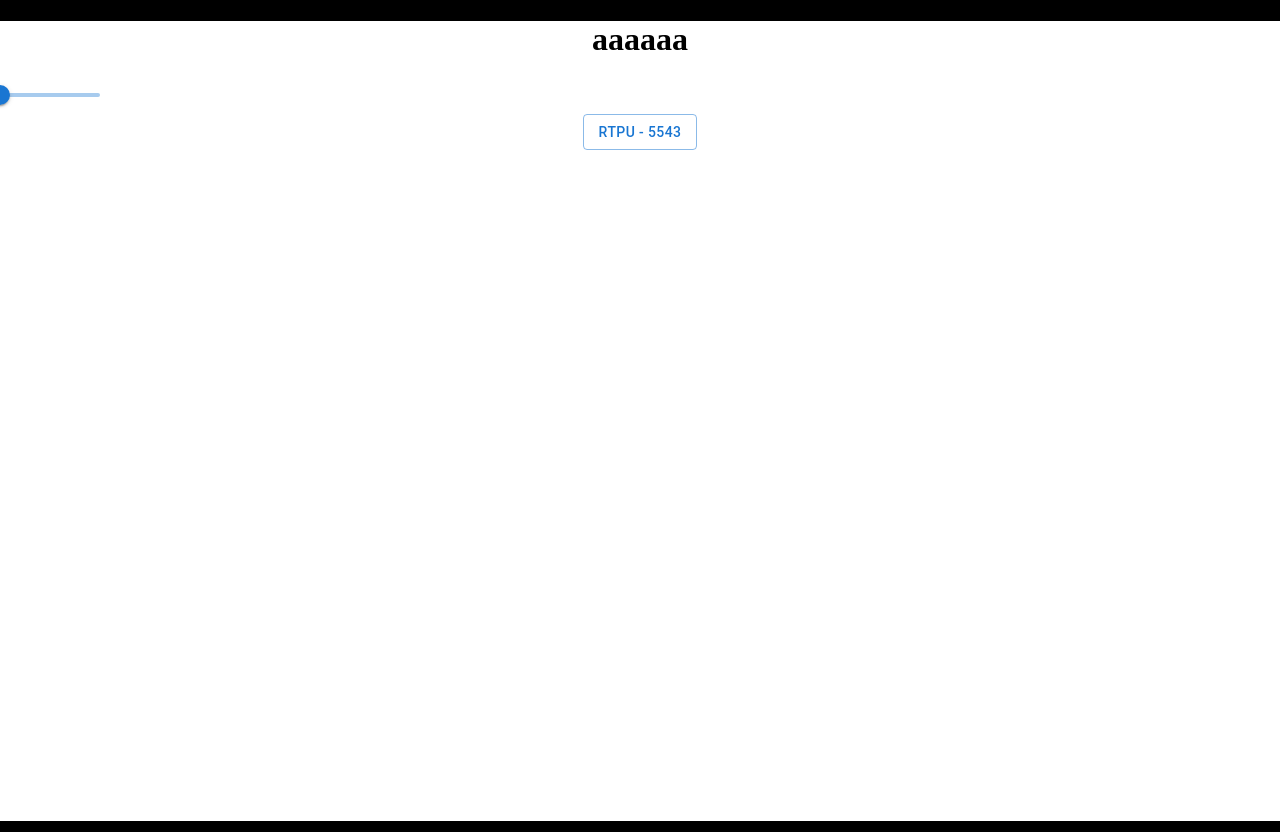
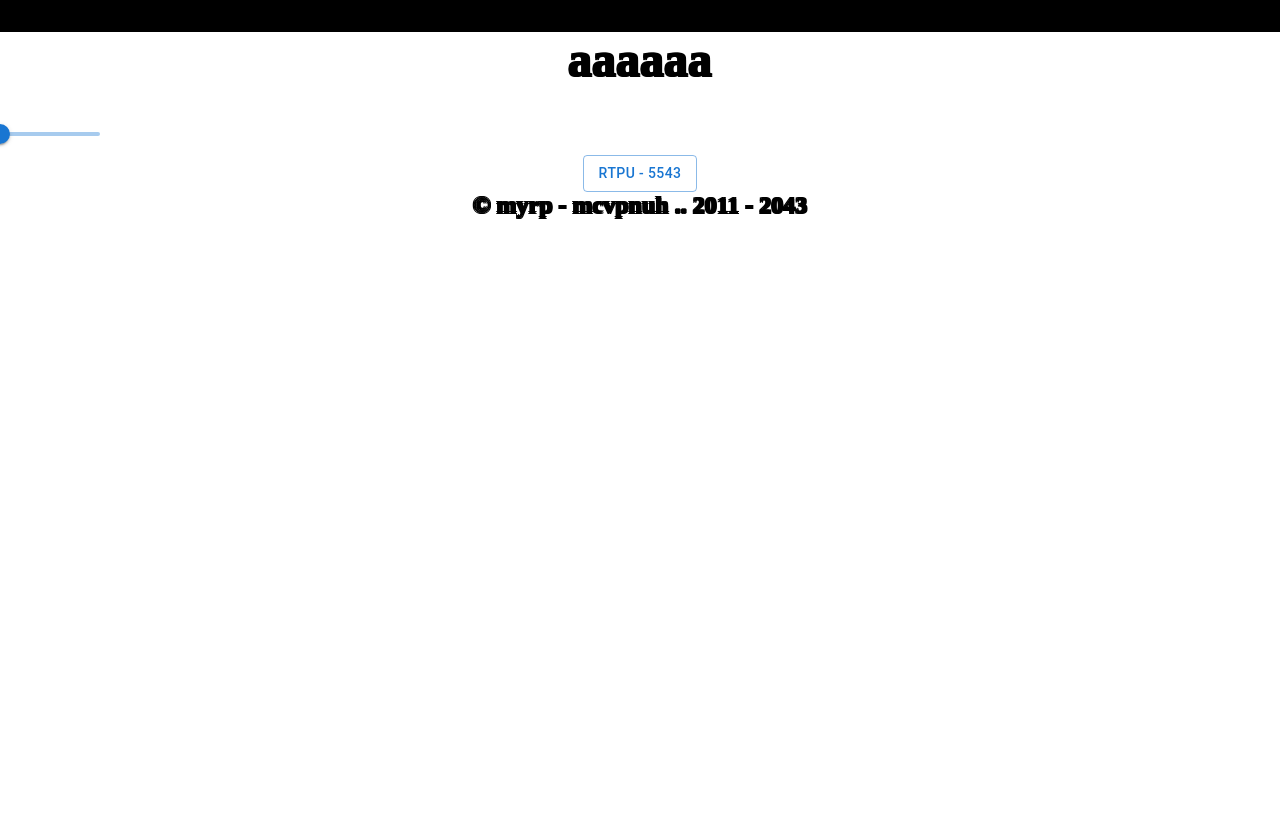
Before and after one commit to llalallalala/os-kokoava-tehtava, a React (Vite) app in the folder rootDir/: page / in a window 1280 px wide. Built offline with nearby package versions, Linux system fonts and the light colour scheme.

Commit message:
Muokkauksia tyyli tiedostoihin

```diff
--- a/rootDir/src/App.css
+++ b/rootDir/src/App.css
@@ -10,6 +10,9 @@ body {
     padding: 0;
     width: 100%;
     height: 100vh;
+    text-shadow: 1px 1px black, -1px -1px black, 1px -1px black, -1px 1px black;
+    font-weight: 800;
+    font-size: x-large;
 }
 
 /** Pääsivu **/
--- a/rootDir/src/App.tsx
+++ b/rootDir/src/App.tsx
@@ -19,59 +19,69 @@ function App() {
 
   //temp
 
-  function setSDSecondary(val:number) {
+  function setSDSecondary(val: number) {
     setSiteDarkness(val)
     return "val"
   }
 
-  useEffect(()=>{
+  useEffect(() => {
     setSivu("pääsivu")
   }, [])
 
-  function print(val:any){console.log(...val)}
+  function print(val: any) { console.log(...val) }
   print("hi worl :D")
 
-  const colorWeight:any = {
-    "none": (siteDarkness*1),
-    "smol": (siteDarkness*1.2),
-    "beeg": (siteDarkness*1.5),
-    "ginormuz": (siteDarkness*1.8),
-    "omg": (siteDarkness*2)
+  const colorWeight: any = {
+    "none": (siteDarkness * 1),
+    "smol": (siteDarkness * 1.2),
+    "beeg": (siteDarkness * 1.5),
+    "ginormuz": (siteDarkness * 1.8),
+    "omg": (siteDarkness * 2),
+    "idek!!": (siteDarkness*3)
   }
 
   //endoftemp
 
-  function setS(){setAvaa(!avaa)}
+  function setS() { setAvaa(!avaa) }
 
   if (!avaa) {
     return (
       <>
-      <div className='openPageBody' style={
-        {backgroundColor: `
-            rgb(${255-colorWeight.ginormuz},
-            ${255-colorWeight.ginormuz},
-            ${255-colorWeight.ginormuz})`}
+        <div className='openPageBody' style={
+          {
+            backgroundColor: `
+            rgb(${255 - colorWeight.ginormuz},
+            ${255 - colorWeight.ginormuz},
+            ${255 - colorWeight.ginormuz})`,
+            color: `
+            rgb(${0 + colorWeight["idek!!"]},
+            ${0 + colorWeight["idek!!"]},
+            ${0 + colorWeight["idek!!"]})`
+          }
         }>
           <header style={
 
-            {backgroundColor: `
-              rgb(${255-colorWeight.omg},
-              ${255-colorWeight.omg},
-              ${255-colorWeight.omg})`}
-            }>
+            {
+              backgroundColor: `
+              rgb(${255 - colorWeight.omg},
+              ${255 - colorWeight.omg},
+              ${255 - colorWeight.omg})`
+            }
+          }>
 
             <h1>aaaaaa</h1>
           </header>
-          <Box sx={{width: 100}}>
+
+          <Box sx={{ width: 100 }}>
             <Slider
               defaultValue={siteDarkness}
               getAriaValueText={setSDSecondary}
-              >
+            >
             </Slider>
           </Box>
-
-          <Button variant='outlined' onClick={setS}>{generateText(4)} - {random(1,9)}{random(1,9)}{random(1,9)}{random(1,9)}</Button>
-      </div>
+          <Button variant='outlined' onClick={setS}>{generateText(4)} - {random(1, 9)}{random(1, 9)}{random(1, 9)}{random(1, 9)}</Button>
+          <Footer />
+        </div>
       </>
     )
 
@@ -81,10 +91,21 @@ function App() {
       return (
         <div className='paasivu'>
           <PaaSivu functions={[generateText, random]} />
+          <Footer />
         </div>
       )
     }
   }
 }
 
+function Footer() {
+  return (
+
+    <footer>
+      &copy;{generateText(4)} - {generateText(8)}.. 2011 - 20{random(1, 4)}{random(1, 4)}
+    </footer>
+
+  )
+}
+
 export default App
--- a/rootDir/src/paasivu.tsx
+++ b/rootDir/src/paasivu.tsx
@@ -1,7 +1,7 @@
 //import * as React from 'react';
 
 export function PaaSivu(props: any) {
-    const [generateText, random] = props.functions
+    const [generateText] = props.functions
 
     return (
         <>
@@ -15,9 +15,6 @@ export function PaaSivu(props: any) {
                     <p>{generateText(300)}</p>
                 </div>
             </div>
-            <footer>
-                &copy;{generateText(4)} - {generateText(8)}.. 2011 - 20{random(1, 4)}{random(1, 4)}
-            </footer>
         </>
     )
 }
```
